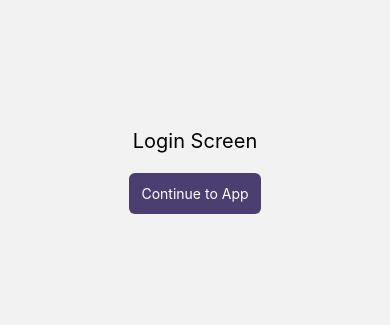
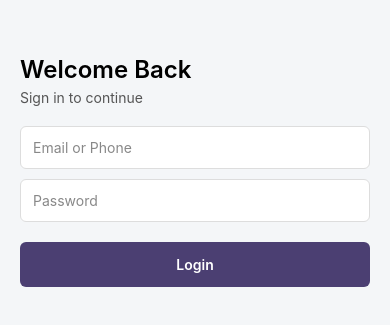
Before and after one commit to akowuahyeb-del/churchCareFinal, a React Native app: screen /Login in a window 390 px wide. Shown: the part 251-576 px from the top of the page. Built offline with nearby package versions, Linux system fonts and the light colour scheme.

Commit message:
Step 2 completed - login UI built

```diff
--- a/screens/LoginScreen.js
+++ b/screens/LoginScreen.js
@@ -1,25 +1,51 @@
-import React from "react";
+import React, { useState } from "react";
 import {
   View,
   Text,
+  TextInput,
   TouchableOpacity,
   StyleSheet
 } from "react-native";
 
 export default function LoginScreen({ navigation }) {
 
+  const [email, setEmail] = useState("");
+  const [password, setPassword] = useState("");
+
   return (
     <View style={styles.container}>
 
-      <Text style={styles.title}>Login Screen</Text>
+      {/* ✅ TITLE */}
+      <Text style={styles.title}>Welcome Back</Text>
 
+      <Text style={styles.subtitle}>
+        Sign in to continue
+      </Text>
+
+      {/* ✅ INPUTS */}
+      <TextInput
+        placeholder="Email or Phone"
+        value={email}
+        onChangeText={setEmail}
+        style={styles.input}
+        placeholderTextColor="#888"
+      />
+
+      <TextInput
+        placeholder="Password"
+        value={password}
+        onChangeText={setPassword}
+        style={styles.input}
+        secureTextEntry
+        placeholderTextColor="#888"
+      />
+
+      {/* ✅ LOGIN BUTTON */}
       <TouchableOpacity
         style={styles.btn}
         onPress={() => navigation.replace("Home")}
       >
-        <Text style={{ color: "#fff" }}>
-          Continue to App
-        </Text>
+        <Text style={styles.btnText}>Login</Text>
       </TouchableOpacity>
 
     </View>
@@ -30,19 +56,44 @@ const styles = StyleSheet.create({
 
   container: {
     flex: 1,
+    padding: 20,
     justifyContent: "center",
-    alignItems: "center"
+    backgroundColor: "#f4f6f8"
   },
 
   title: {
-    fontSize: 20,
+    fontSize: 24,
+    fontWeight: "600",
+    marginBottom: 5
+  },
+
+  subtitle: {
+    fontSize: 14,
+    color: "#555",
     marginBottom: 20
+  },
+
+  input: {
+    backgroundColor: "#fff",
+    padding: 12,
+    borderRadius: 6,
+    marginBottom: 10,
+    borderWidth: 1,
+    borderColor: "#ddd"
   },
 
   btn: {
     backgroundColor: "#4B3F72",
-    padding: 12,
-    borderRadius: 6
+    padding: 14,
+    borderRadius: 6,
+    alignItems: "center",
+    marginTop: 10
+  },
+
+  btnText: {
+    color: "#fff",
+    fontSize: 14,
+    fontWeight: "600"
   }
 
 });
```
